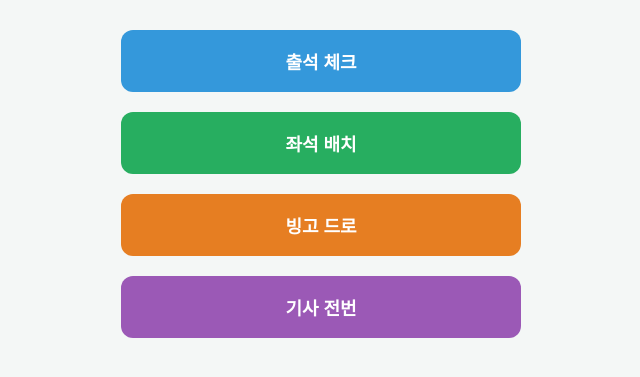
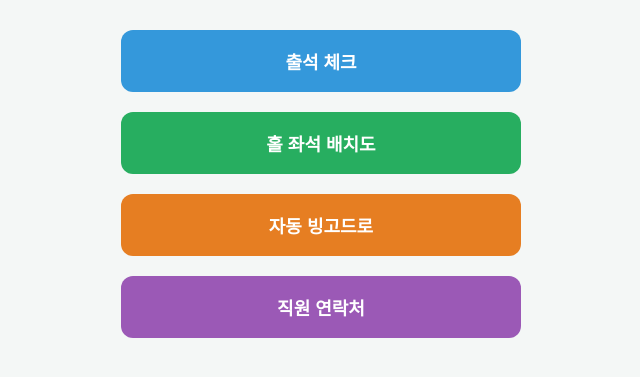
Before and after one commit to lyw2001kr-git/yong26, a plain HTML site: page index.html in a window 1280 px wide. Shown: the part 107-484 px from the top of the page, without its empty margins (319-959 px from the left). Drawn offline with Linux system fonts and the light colour scheme.

Commit message:
Update index.html

```diff
--- a/index.html
+++ b/index.html
@@ -58,11 +58,11 @@ opacity:0.85;
 
 <button class="btn1" onclick="checkAttendance()">출석 체크</button>
 
-<button class="btn2" onclick="checkTable()">좌석 배치</button>
+<button class="btn2" onclick="checkTable()">홀 좌석 배치도</button>
 
-<button class="btn3" onclick="checkBingo()">빙고 드로</button>
+<button class="btn3" onclick="checkBingo()">자동 빙고드로</button>
 
-<button class="btn4" onclick="checkTel()">기사 전번</button>
+<button class="btn4" onclick="checkTel()">직원 연락처</button>
 
 </div>
 
```
